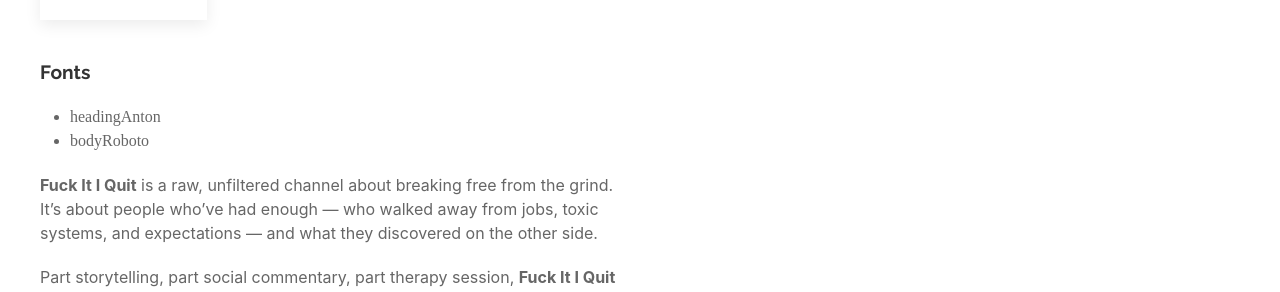
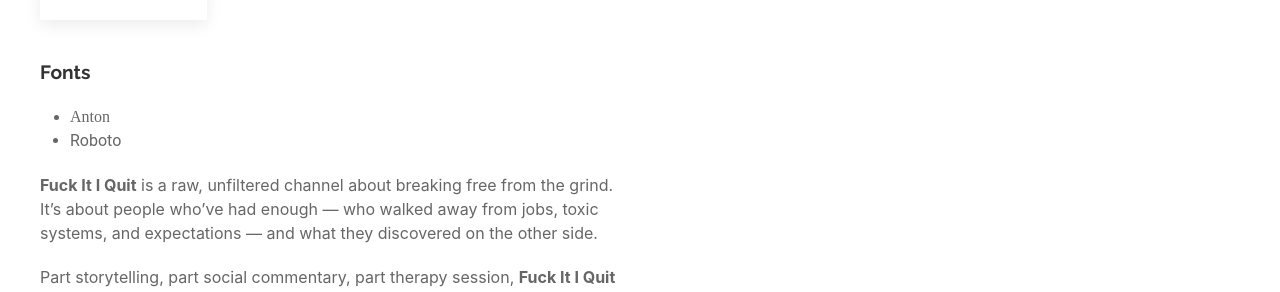
Before and after one commit to kre8t/kre8t.github.io, a Jekyll site: the page built from _youtube_channels/fuckitiquit.md, in a window 1280 px wide and 1090 px high. Shown: the part 633-925 px from the top of the window. Built offline with Jekyll 4.4.1, drawn with Linux system fonts in a browser that asks for light colours; some of the changed lines change nothing that is shown.

Commit message:
Update fuckitiquit.md

```diff
--- a/_youtube_channels/fuckitiquit.md
+++ b/_youtube_channels/fuckitiquit.md
@@ -10,8 +10,8 @@ brand_colors:
   - "#616161" # Concrete Gray
   - "#FFD600" # Rebel Yellow
 fonts:
-  heading: "Anton"
-  body: "Roboto"
+  - "Anton"
+  - "Roboto"
 categories:
   - "Quitting Stories"
   - "Life After the Grind"
```
